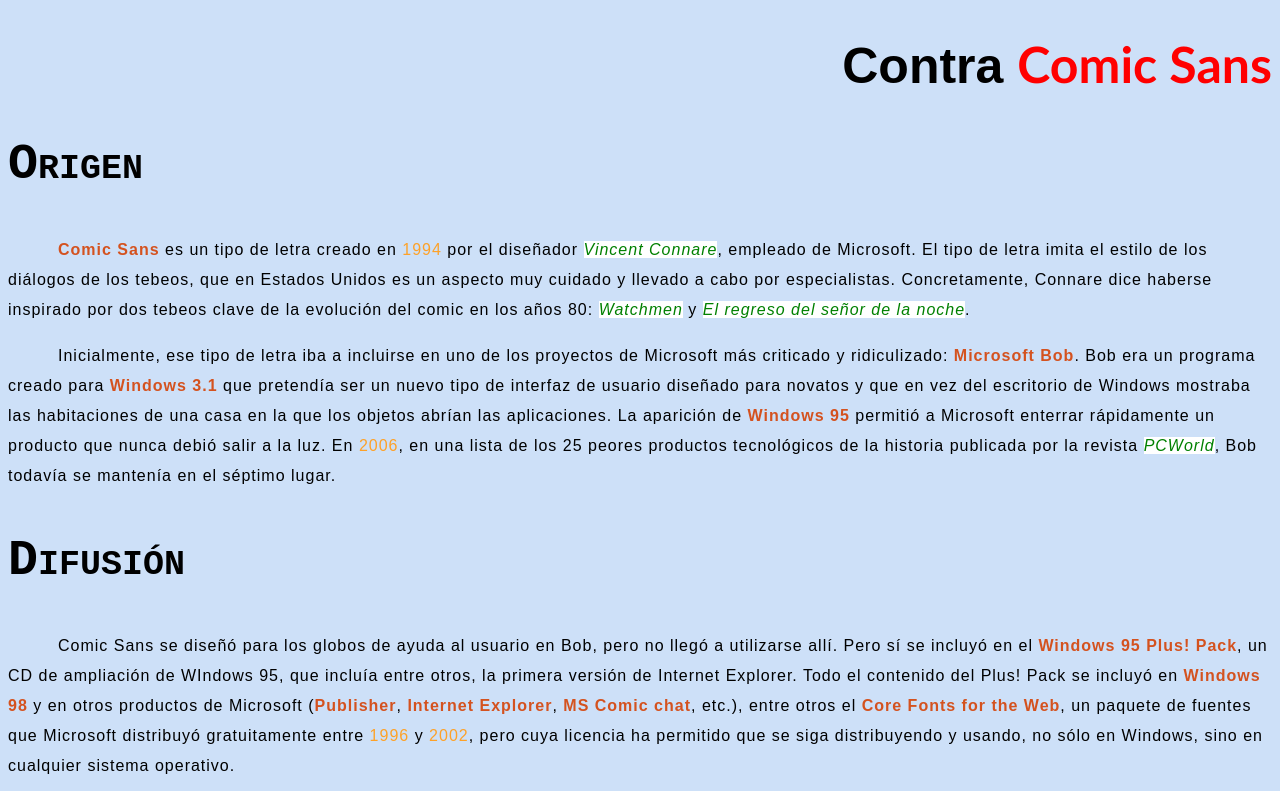
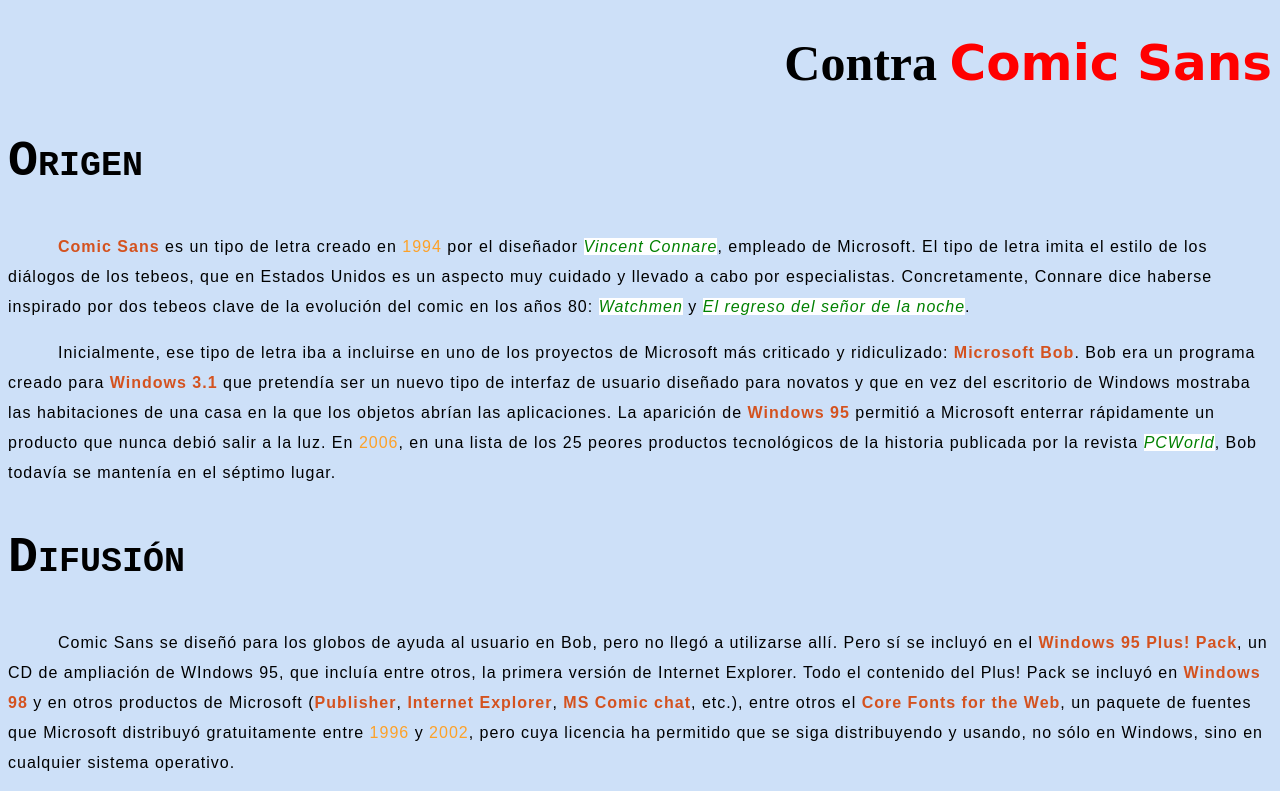
Before and after one commit to Mauriciods07/ejercicios-semana4-bootcamp, a plain HTML site: page ejercicio-CSS/index2.html in a window 1280 px wide. Shown: the top 791 px of the page. Drawn offline with Linux system fonts and the light colour scheme.

Commit message:
Ejercicios con CSS

```diff
--- a/ejercicio-CSS/CSS/main2.css
+++ b/ejercicio-CSS/CSS/main2.css
@@ -4,7 +4,6 @@ body {
 
 h1 {
     text-align: right;
-    font-family: sans-serif;
     font-size: 50px;
 }
 
@@ -28,7 +27,7 @@ span {
 }
 
 .title {
-    font-family:'Gill Sans', 'Gill Sans MT', Calibri, 'Trebuchet MS', sans-serif;
+    font-family: "Comic Sans", cursive;
     color: rgb(255, 0, 0);
 }
 
```
